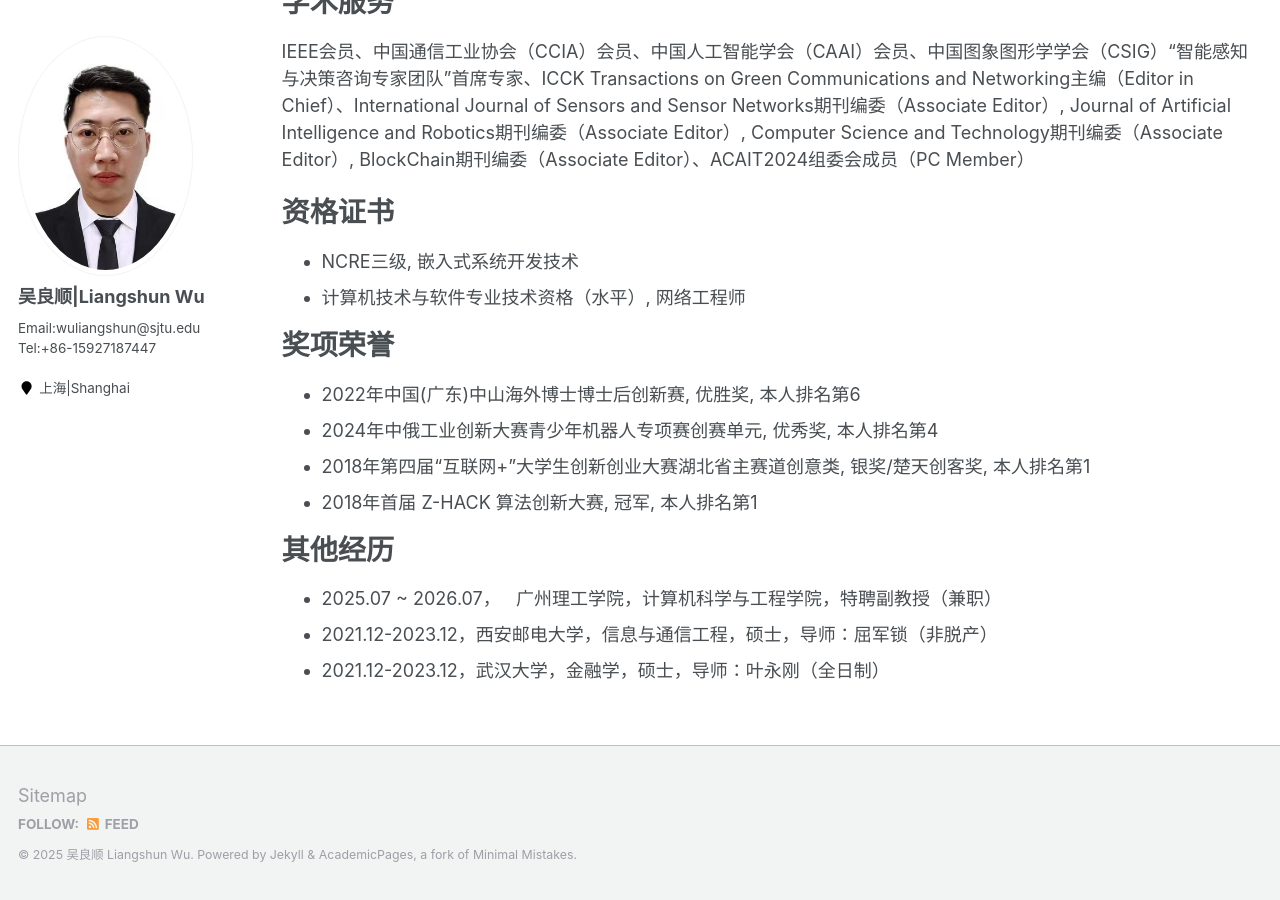
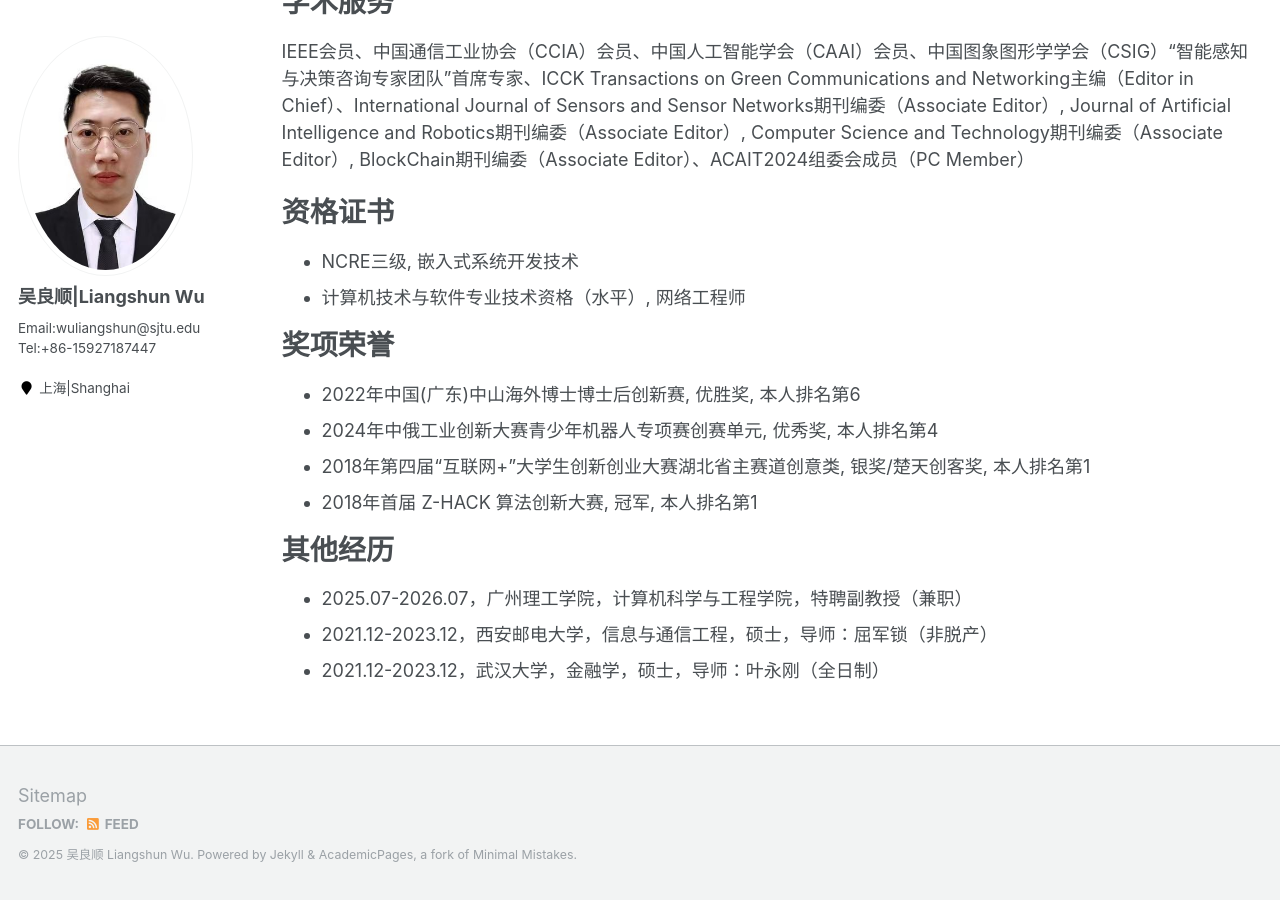
Before and after one commit to wuliangshun/wuliangshun.github.io, a Jekyll site: the page built from _pages/cv.md, in a window 1280 px wide and 900 px high, scrolled down 5325 px. Built offline with Jekyll 4.4.1, drawn with Linux system fonts in a browser that asks for light colours; part of the change alters nothing that is shown.

Commit message:
first commit

```diff
--- a/_pages/cv.md
+++ b/_pages/cv.md
@@ -150,7 +150,7 @@ IEEE会员、中国通信工业协会（CCIA）会员、中国人工智能学会
 
 其他经历
 ======
-* 2025.07 ~ 2026.07，   &nbsp;&nbsp;广州理工学院，计算机科学与工程学院，特聘副教授（兼职）
+* 2025.07-2026.07，广州理工学院，计算机科学与工程学院，特聘副教授（兼职）
 * 2021.12-2023.12，西安邮电大学，信息与通信工程，硕士，导师：屈军锁（非脱产）
 * 2021.12-2023.12，武汉大学，金融学，硕士，导师：叶永刚（全日制）
 
```
